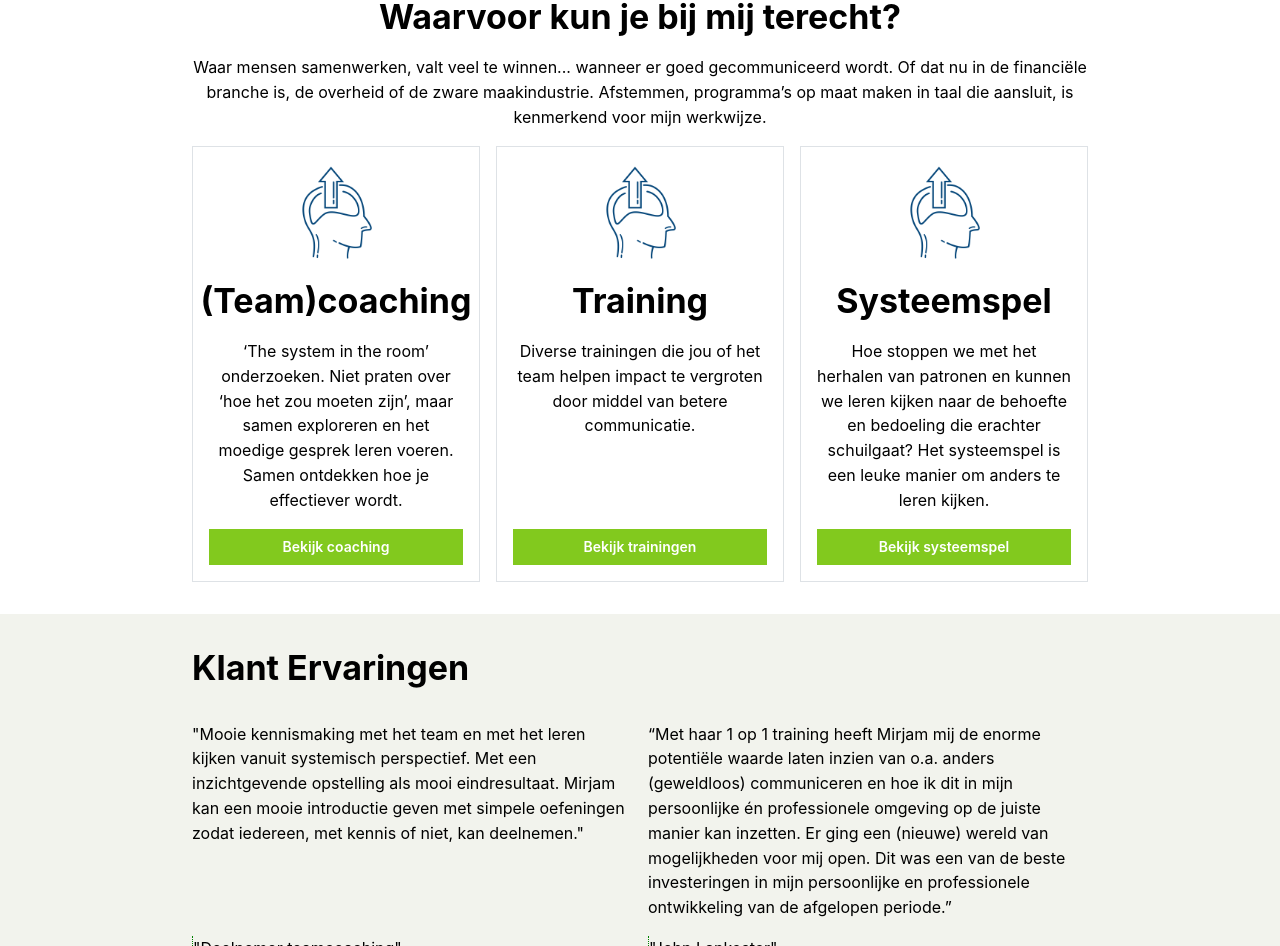
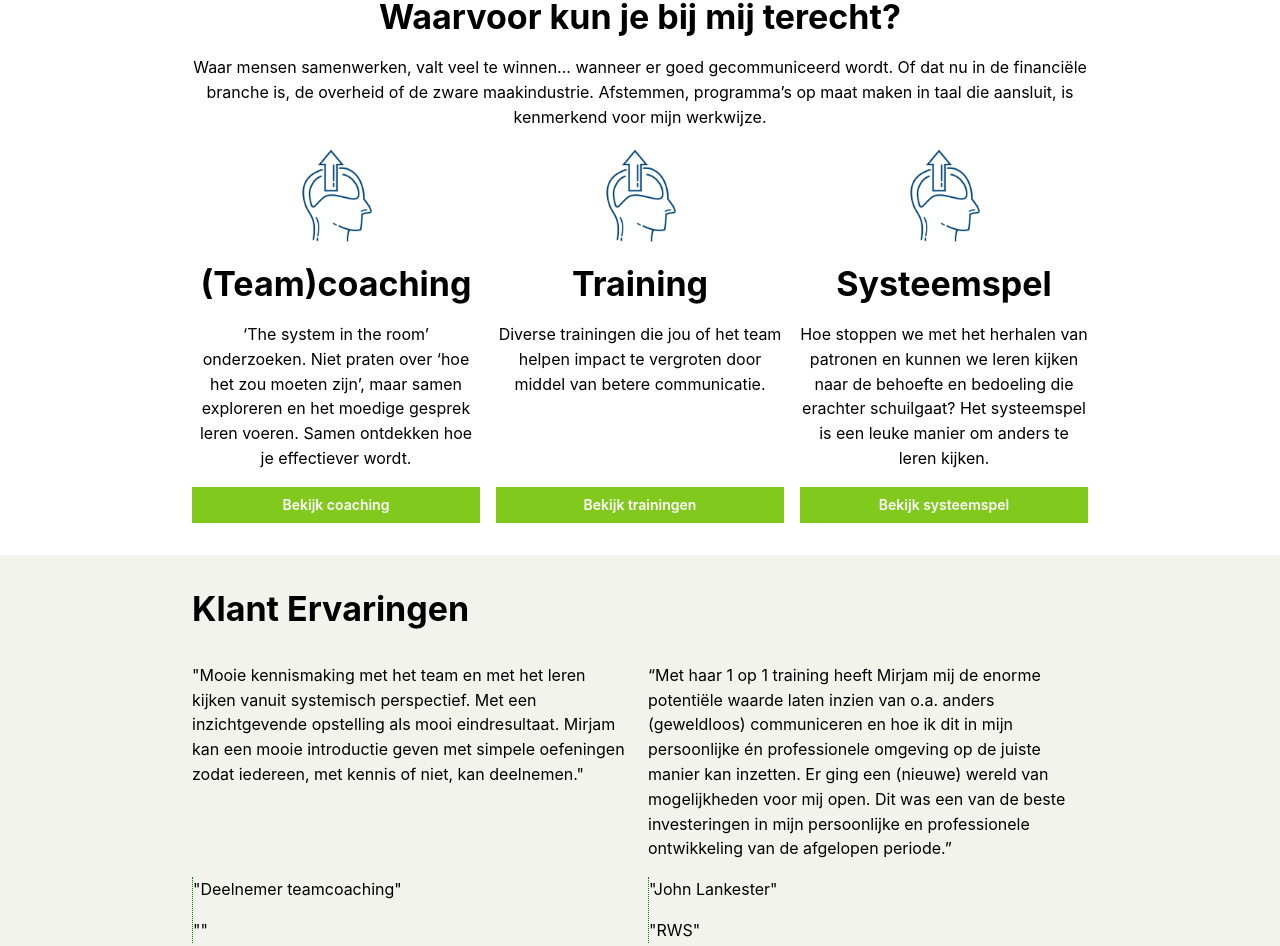
Before and after one commit to Joram3000/mirjamwebsite, a React (Vite) app: page /about in a window 1280 px wide. Shown: the part 1892-2838 px from the top of the page. Built offline with nearby package versions, Linux system fonts and the light colour scheme.

Commit message:
update smallCard to prevent overflow

```diff
--- a/src/components/smallCard.tsx
+++ b/src/components/smallCard.tsx
@@ -1,4 +1,4 @@
-import { Button, Stack, Text, Title, Image, Card } from "@mantine/core";
+import { Button, Stack, Text, Title, Image } from "@mantine/core";
 
 type card = {
   icon: string;
@@ -13,7 +13,6 @@ interface smallCardProps {
 
 const SmallCard: React.FC<smallCardProps> = ({ card }) => {
   return (
-    <Card withBorder bg="none">
     <Stack align="center" h="100%">
       <Image src={card.icon} w={100} h={100} />
       <Title>{card.title}</Title>
@@ -23,7 +22,6 @@ const SmallCard: React.FC<smallCardProps> = ({ card }) => {
         <Button>{card.buttonText}</Button>
       </Stack>
     </Stack>
-    </Card>
   );
 };
 
```
Lines whose indentation alone changed are shown as unchanged.
